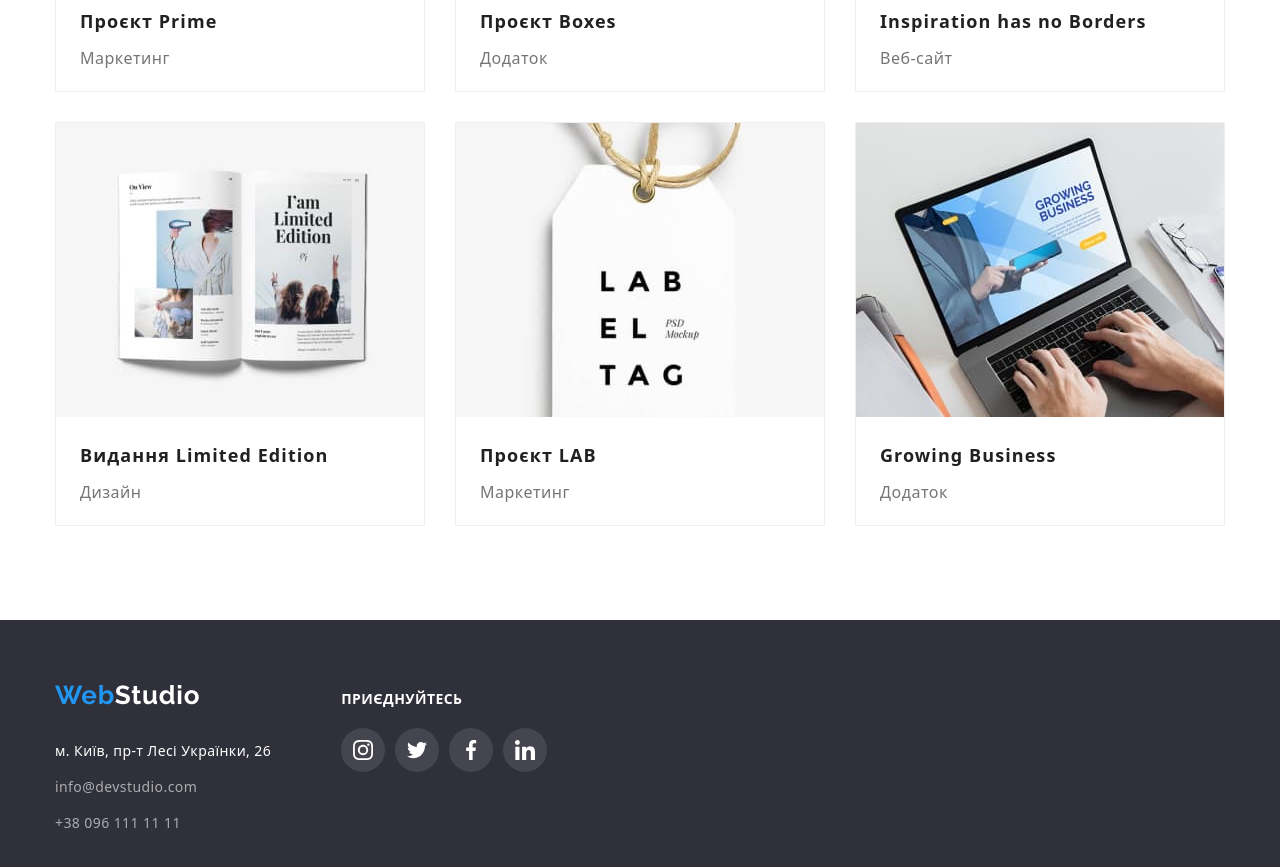
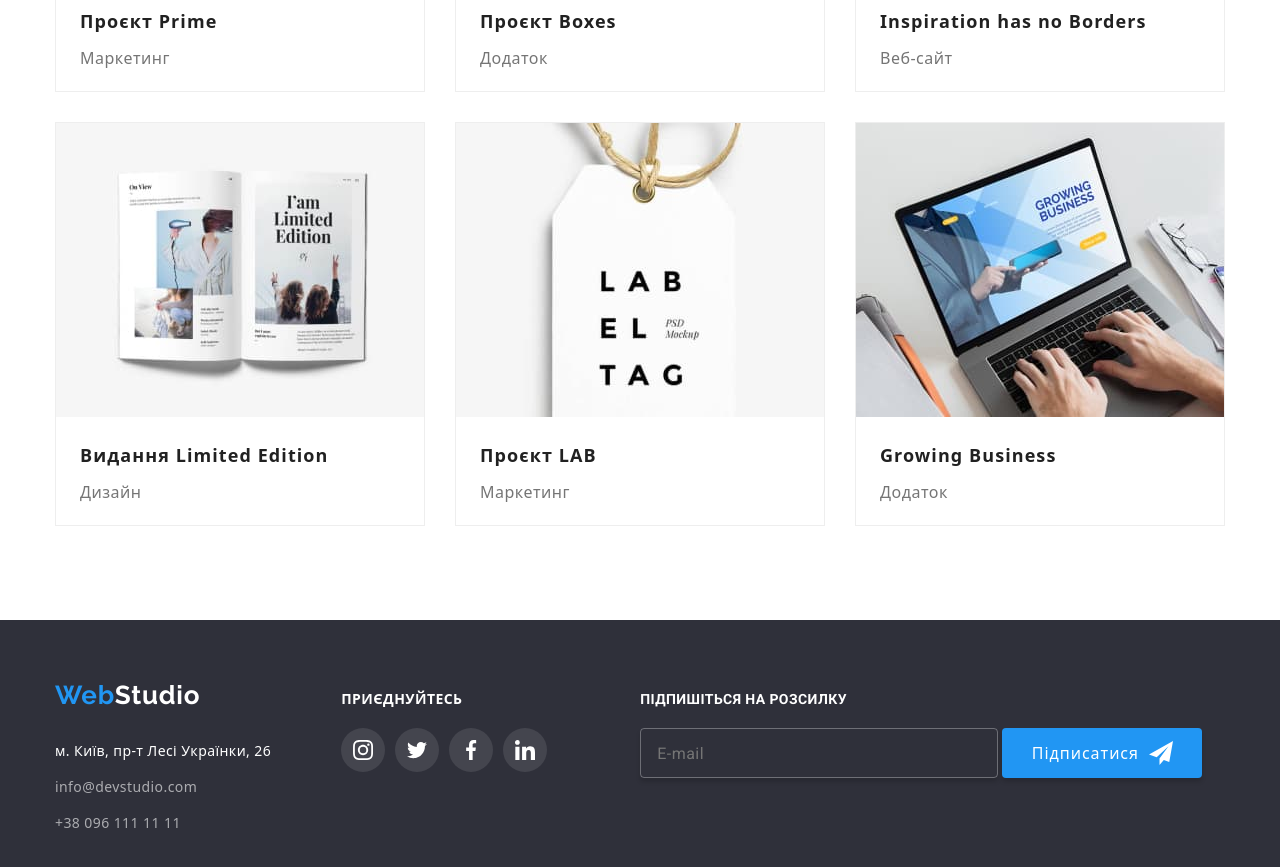
Before and after one commit to Obbjh/goit_markup_hw-06, a plain HTML site: page portfolio.html in a window 1280 px wide. Shown: the part 1021-1888 px from the top of the page. Drawn offline with nearby package versions, Linux system fonts and the light colour scheme.

Commit message:
last fix

```diff
--- a/css/styles.css
+++ b/css/styles.css
@@ -880,6 +880,10 @@ footer {
     padding-left: 42px;
     border-radius: 4px;
     border: 1px solid rgba(33, 33, 33, 0.20);
+
+    transition-property: border;
+    transition-duration: 250ms;
+    transition-timing-function: cubic-bezier(0.4, 0, 0.2, 1);
 }
 
 .modal-icon {
@@ -890,6 +894,10 @@ footer {
     transform: translateY(-50%);
 
     display: inline-block;
+
+    transition-property: fill;
+    transition-duration: 250ms;
+    transition-timing-function: cubic-bezier(0.4, 0, 0.2, 1);
 }
 
 .modal-textarea {
@@ -919,6 +927,10 @@ footer {
 
     border-radius: 4px;
     border: 1px solid rgba(33, 33, 33, 0.20);
+
+    transition-property: border, color;
+    transition-duration: 250ms;
+    transition-timing-function: cubic-bezier(0.4, 0, 0.2, 1);
 }
 
 
@@ -1266,13 +1278,13 @@ a {
 
 .modal-btn-close {
     fill: #000;
+
+    transition-property: fill;
+    transition-duration: 250ms;
+    transition-timing-function: cubic-bezier(0.4, 0, 0.2, 1);
 }
 
 .modal-btn-close:hover,
 .modal-btn-close:focus {
     fill: var(--accent-color);
-
-    transition-property: transform, opacity;
-    transition-duration: 250ms;
-    transition-timing-function: cubic-bezier(0.4, 0, 0.2, 1);
 }
--- a/portfolio.html
+++ b/portfolio.html
@@ -324,7 +324,22 @@
             </li>
           </ul>
         </div>
-
+        <div class="subcribe">
+          <h3 class="subcribe-title">Підпишіться на розсилку</h3>
+          <form name="subcribe-form">
+            <label class=" ">
+              <input type="email" class="form-input" name="email" placeholder="E-mail" />
+            </label>
+            <button type="submit" class="subcribe-btn">
+              <p class="subcribe-text">Підписатися</p>
+              <svg class="send-btn" width="24" height="24">
+                  <use
+                    href="./images/symbol-defs.svg#icon-icon-send"
+                  ></use>
+                </svg>
+            </button>
+          </form>
+        </div>
       </div>
     </footer>
 
```
Also changed, not shown: index.html (+2 -3 lines).
